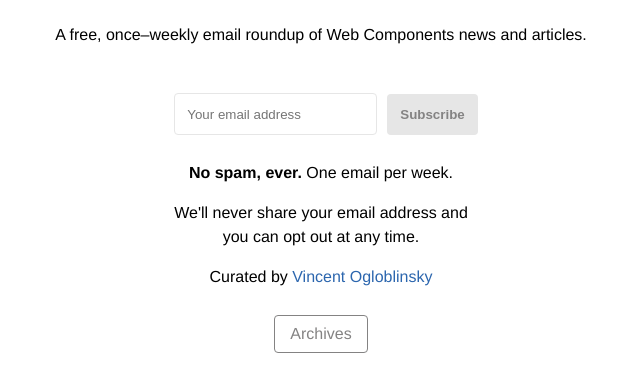
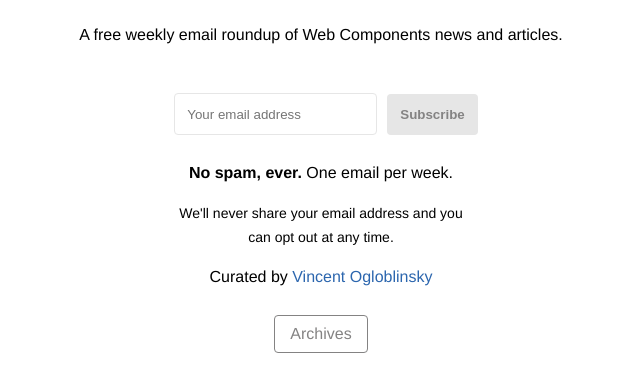
Before and after one commit to vogloblinsky/webcomponentsweekly.org, a plain HTML site: page src/index.html in a window 1280 px wide. Shown: the part 73-464 px from the top of the page, without its empty margins (319-959 px from the left). Drawn offline with Linux system fonts and the light colour scheme.

Commit message:
feat(site): design fixes

```diff
--- a/src/css/app.css
+++ b/src/css/app.css
@@ -31,6 +31,10 @@ a {
 }
 a,a:hover,a:focus {
     color: #2c66ae;
+}
+
+.small-text {
+    font-size: 14px;
 }
 
 .subscription-form {
--- a/src/index.html
+++ b/src/index.html
@@ -21,7 +21,7 @@
     <div class="part2">Weekly</div>
   </header>
 
-  <p>A free, once–weekly email roundup of Web Components news and articles.</p>
+  <p>A free weekly email roundup of Web Components news and articles.</p>
 
   <!-- Begin MailChimp Signup Form -->
   <div id="mc_embed_signup">
@@ -35,14 +35,14 @@
         <p>
           <b>No spam, ever.</b> One email per week.
         </p>
-        <p>
+        <p class="small-text">
           We'll never share your email address and you can opt out at any time.
         </p>
         <p>
           Curated by <a href="https://twitter.com/vogloblinsky" tabindex="3" target="_blank">Vincent Ogloblinsky</a>
         </p>
         <p>
-          <a href="https://us18.campaign-archive.com/home/?u=e181c0e276a839aae715af445&id=c1b54be30c" title="Archives" class="archives-button">Archives</a>
+          <a href="https://us18.campaign-archive.com/home/?u=e181c0e276a839aae715af445&id=c1b54be30c" title="Archives" class="archives-button" target="_blank">Archives</a>
         </p>
         <div id="mce-responses" class="clear">
           <div class="response" id="mce-error-response" style="display:none"></div>
```
